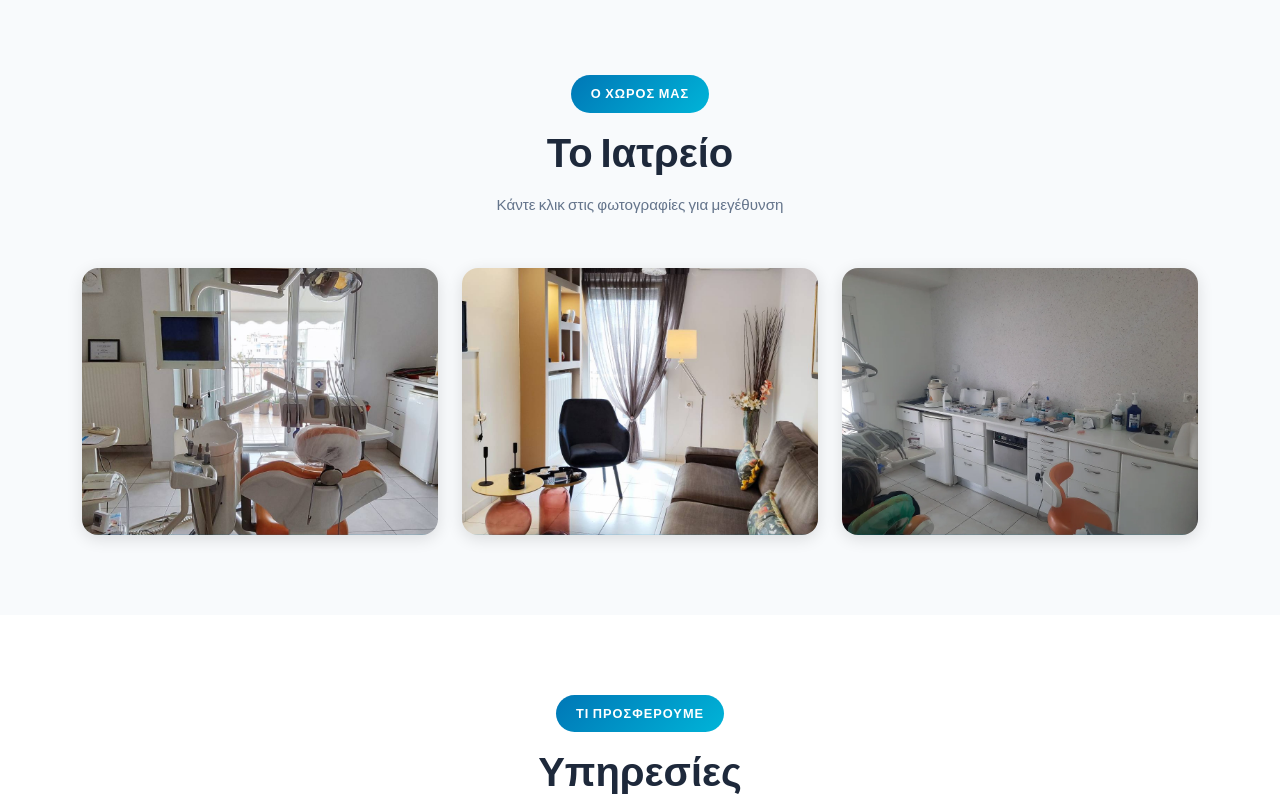
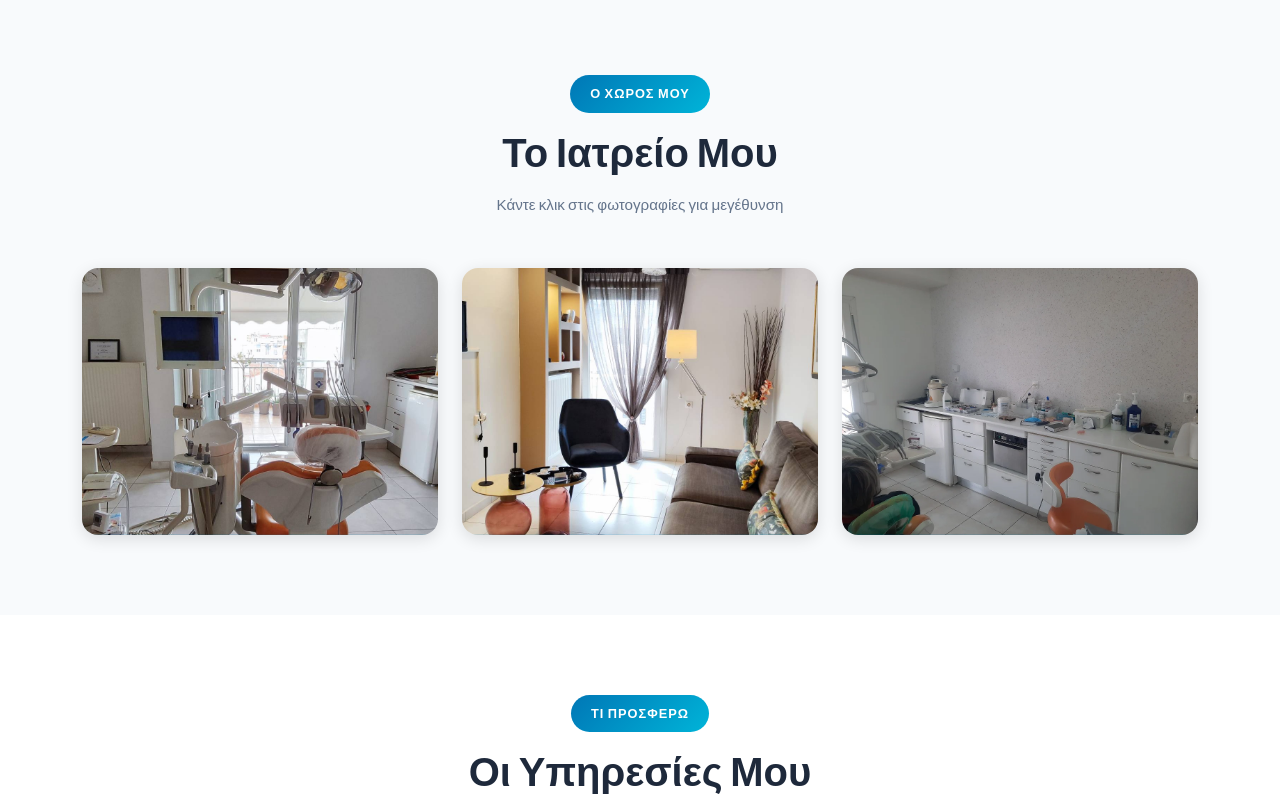
Before and after one commit to vtsitotas/AthenaZinouli_website, a plain HTML site: page index.html in a window 1280 px wide. Shown: the part 1520-2320 px from the top of the page. Drawn offline with nearby package versions, Linux system fonts and the light colour scheme.

Commit message:
Made website more personal - changed we/our to I/my

```diff
--- a/index.html
+++ b/index.html
@@ -200,8 +200,8 @@
     <section id="gallery" class="gallery-section">
         <div class="container">
             <div class="section-header text-center">
-                <span class="section-badge">Ο ΧΩΡΟΣ ΜΑΣ</span>
-                <h2>Το Ιατρείο</h2>
+                <span class="section-badge">Ο ΧΩΡΟΣ ΜΟΥ</span>
+                <h2>Το Ιατρείο Μου</h2>
                 <p class="gallery-hint">Κάντε κλικ στις φωτογραφίες για μεγέθυνση</p>
             </div>
             <div class="row g-4">
@@ -256,8 +256,8 @@
     <section class="services text-center fade-in" id="services">
         <div class="container">
             <div class="section-header">
-                <span class="section-badge">ΤΙ ΠΡΟΣΦΕΡΟΥΜΕ</span>
-                <h2>Υπηρεσίες</h2>
+                <span class="section-badge">ΤΙ ΠΡΟΣΦΕΡΩ</span>
+                <h2>Οι Υπηρεσίες Μου</h2>
             </div>
             <div class="row g-4">
                 <div class="col-md-4 col-lg-3">
@@ -571,7 +571,7 @@
         <div class="container">
             <div class="section-header text-center">
                 <span class="section-badge">ΤΟΠΟΘΕΣΙΑ</span>
-                <h2>Βρείτε μας Εδώ</h2>
+                <h2>Βρείτε με Εδώ</h2>
             </div>
             <div class="map-container">
                 <iframe
@@ -586,7 +586,7 @@
     <section class="contact-section" id="contact">
         <div class="container">
             <div class="section-header text-center">
-                <span class="section-badge">ΡΩΤΗΣΤΕ ΜΑΣ</span>
+                <span class="section-badge">ΕΠΙΚΟΙΝΩΝΗΣΤΕ ΜΑΖΙ ΜΟΥ</span>
                 <h2>Επικοινωνία</h2>
             </div>
             <div class="row g-4">
```
Also changed, not shown: μαμαιστοσελιδα/index.html (+6 -6 lines).
